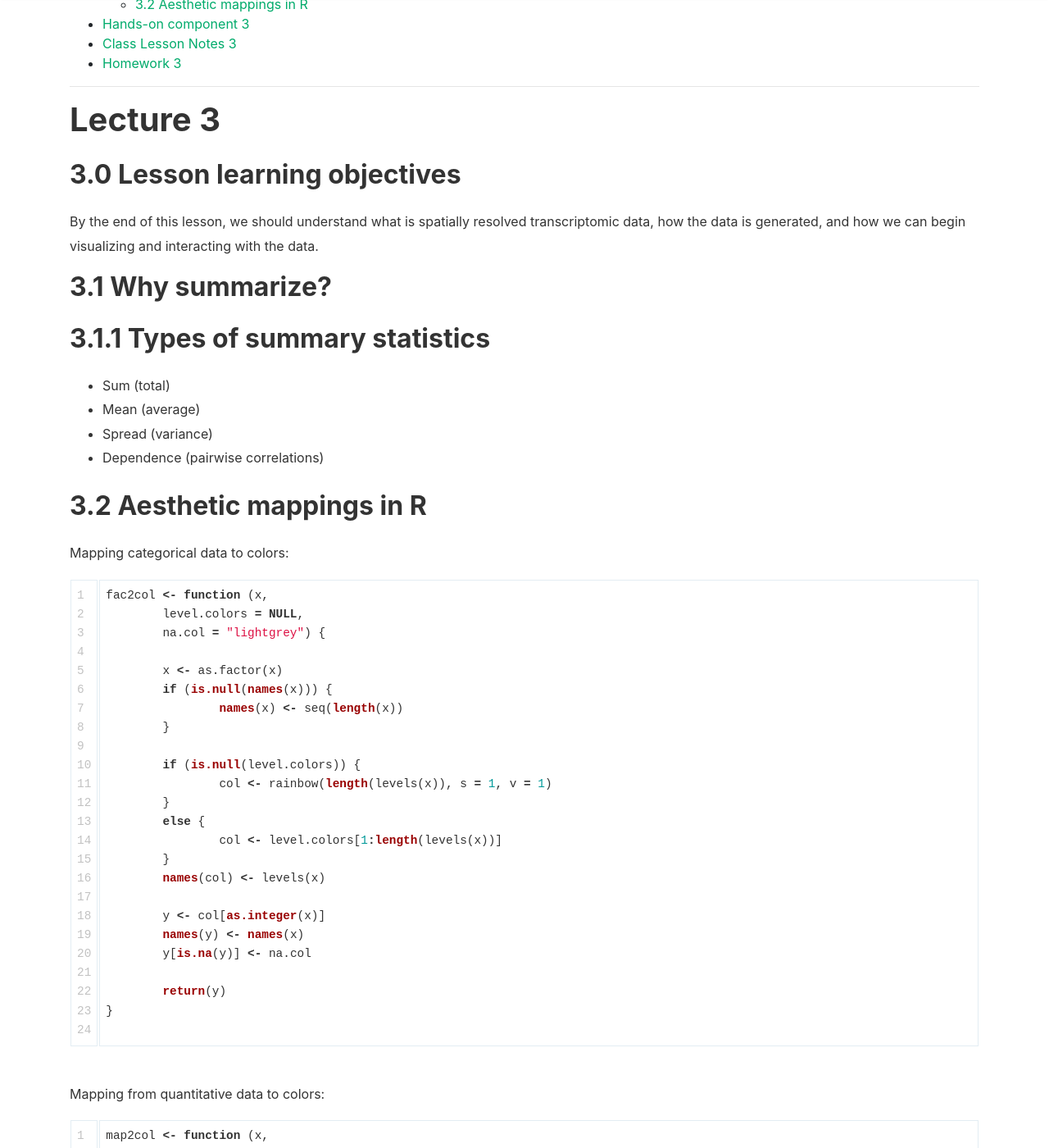
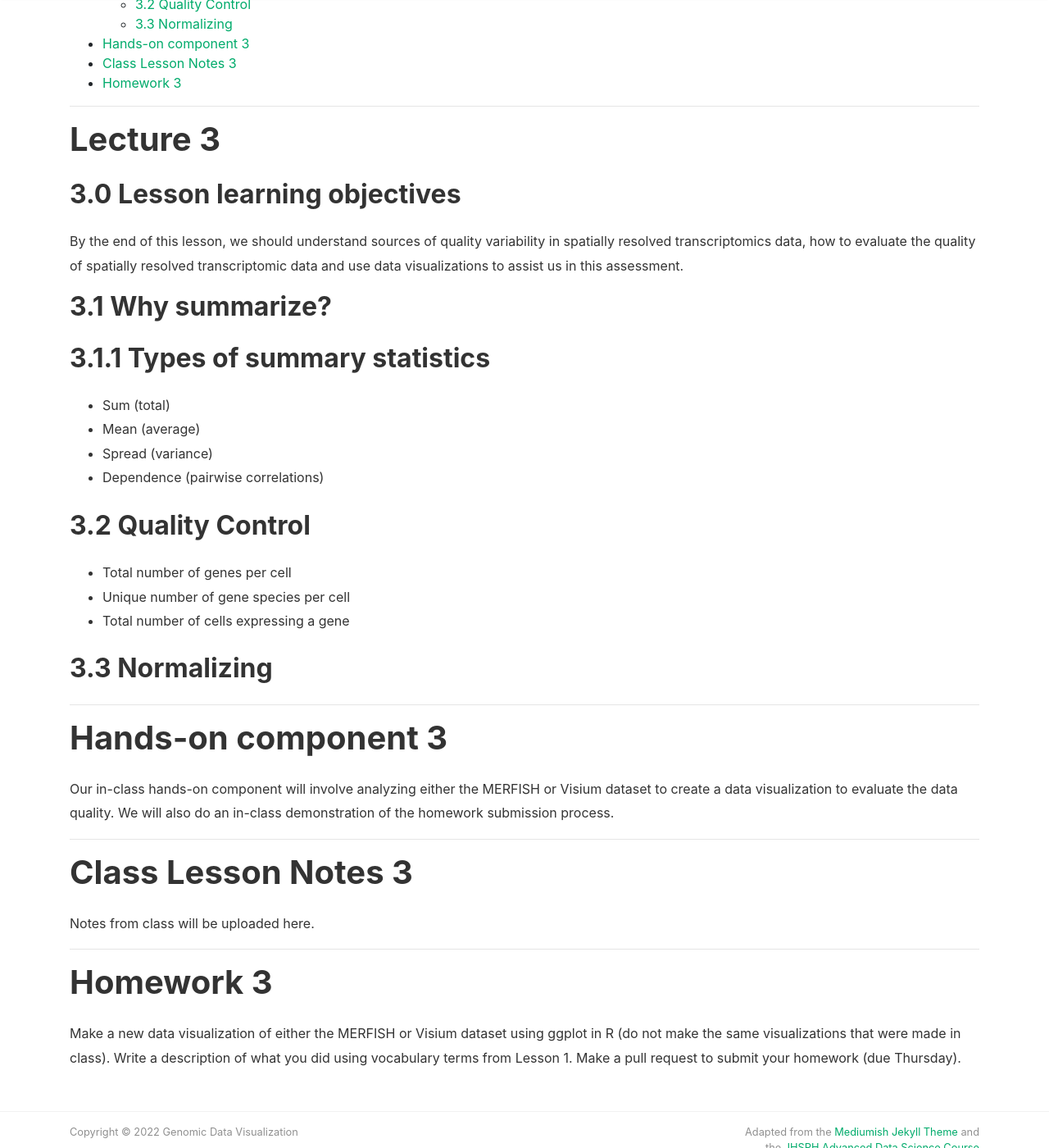
Before and after one commit to JEFworks-Lab/genomic-data-visualization-2022, a Jekyll site: the page built from _course/3-summary-statistics.md, in a window 1280 px wide and 1400 px high, scrolled down 283 px. Shown: the whole window at 82% size. Built offline with Jekyll 4.4.1, drawn with Linux system fonts in a browser that asks for light colours; nearby versions of some CDN libraries; some of the changed text lies outside the part shown.

Commit message:
update course notes

````diff
--- a/_course/3-summary-statistics.md
+++ b/_course/3-summary-statistics.md
@@ -1,13 +1,13 @@
 ---
 layout: page
-title:  "Lesson 3: Summary Statistics"
+title:  "Lesson 3: Summary Statistics and QC Metrics"
 ---
 
 # Lecture 3
 
 ## 3.0 Lesson learning objectives
 
-By the end of this lesson, we should understand what is spatially resolved transcriptomic data, how the data is generated, and how we can begin visualizing and interacting with the data.
+By the end of this lesson, we should understand sources of quality variability in spatially resolved transcriptomics data, how to evaluate the quality of spatially resolved transcriptomic data and use data visualizations to assist us in this assessment.
 
 ## 3.1 Why summarize?
 
@@ -18,70 +18,19 @@ By the end of this lesson, we should understand what is spatially resolved trans
 - Spread (variance)
 - Dependence (pairwise correlations)
 
-## 3.2 Aesthetic mappings in R
+## 3.2 Quality Control
 
-Mapping categorical data to colors:
+- Total number of genes per cell
+- Unique number of gene species per cell
+- Total number of cells expressing a gene
 
-```r
-fac2col <- function (x,
-	level.colors = NULL,
-	na.col = "lightgrey") {
-
-	x <- as.factor(x)
-	if (is.null(names(x))) {
-		names(x) <- seq(length(x))
-	}
-
-	if (is.null(level.colors)) {
-		col <- rainbow(length(levels(x)), s = 1, v = 1)
-	}
-	else {
-		col <- level.colors[1:length(levels(x))]
-	}
-	names(col) <- levels(x)
-
-	y <- col[as.integer(x)]
-	names(y) <- names(x)
-	y[is.na(y)] <- na.col
-
-	return(y)
-}
-
-```
-
-Mapping from quantitative data to colors:
-
-```r
-map2col <- function (x,
-	pal = colorRampPalette(c("blue", "grey", "red"))(100),
-	na.col = "lightgrey") {
-
-	if (is.null(names(x))) {
-		names(x) <- seq(length(x))
-	}
-
-	original <- x
-	x <- na.omit(x)
-
-	limits <- range(x)
-	y <- pal[findInterval(x, seq(limits[1], limits[2], length.out = length(pal) + 1),
-		all.inside = TRUE)]
-	names(y) <- names(x)
-
-	colors <- rep(na.col, length(original))
-	names(colors) <- names(original)
-
-	colors[names(y)] <- y
-
-	return(colors)
-}
-```
+## 3.3 Normalizing
 
 ---
 
 # Hands-on component 3
 
-Our in-class hands-on component will analyzing either the MERFISH or Visium dataset to create a data visualization. We will also do an in-class demonstration of the homework submission process.
+Our in-class hands-on component will involve analyzing either the MERFISH or Visium dataset to create a data visualization to evaluate the data quality. We will also do an in-class demonstration of the homework submission process.
 
 ---
 
````
Also changed, not shown: _course/2-spatial-transcriptomics-data.md (+17 -4 lines), _course/4-pca.md (+7 -1 lines), _course/5-tsne.md (+7 -1 lines).
